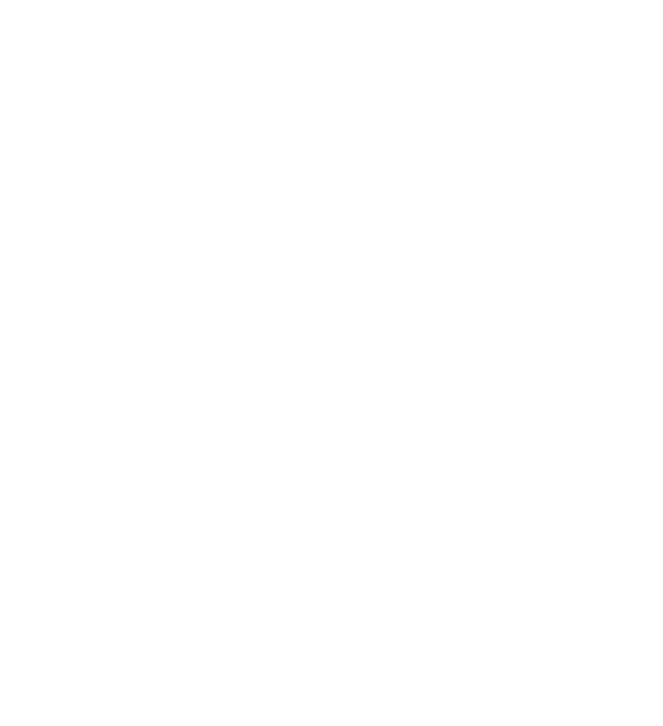
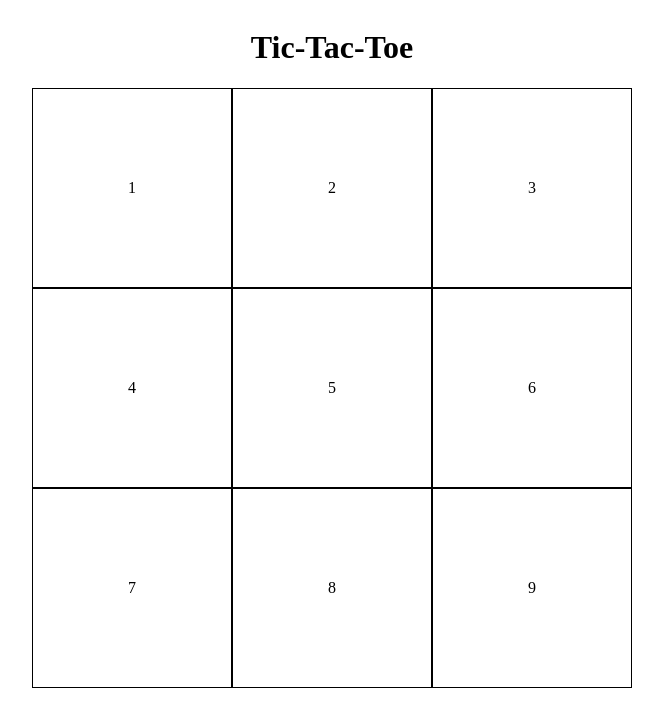
Before and after one commit to oggup/odin-tictactoe, a plain HTML site: page index.html in a window 1280 px wide. Shown: the whole page, without its empty margins (308-971 px from the left). Drawn offline with Linux system fonts and the light colour scheme.

Commit message:
basic grid and header

```diff
--- a/index.html
+++ b/index.html
@@ -8,5 +8,20 @@
     <link rel="stylesheet" href="stylesheet.css" />
     <script src="script.js" defer></script>
   </head>
-  <body></body>
+  <body>
+    <div class="gameContainer">
+      <header><h1>Tic-Tac-Toe</h1></header>
+      <div class="gameBoard">
+        <div class="cells" id="cell1">1</div>
+        <div class="cells" id="cell2">2</div>
+        <div class="cells" id="cell3">3</div>
+        <div class="cells" id="cell4">4</div>
+        <div class="cells" id="cell5">5</div>
+        <div class="cells" id="cell6">6</div>
+        <div class="cells" id="cell7">7</div>
+        <div class="cells" id="cell8">8</div>
+        <div class="cells" id="cell9">9</div>
+      </div>
+    </div>
+  </body>
 </html>
--- a/stylesheet.css
+++ b/stylesheet.css
@@ -0,0 +1,21 @@
+.gameContainer {
+  display: flex;
+  flex-direction: column;
+  justify-content: center;
+  align-items: center;
+}
+
+.gameBoard {
+  display: grid;
+  grid-template-columns: repeat(3, 1fr);
+  grid-template-rows: repeat(3, 1fr);
+  height: 600px;
+  width: 600px;
+}
+
+.cells {
+  display: flex;
+  justify-content: center;
+  align-items: center;
+  border: 1px solid black;
+}
```
